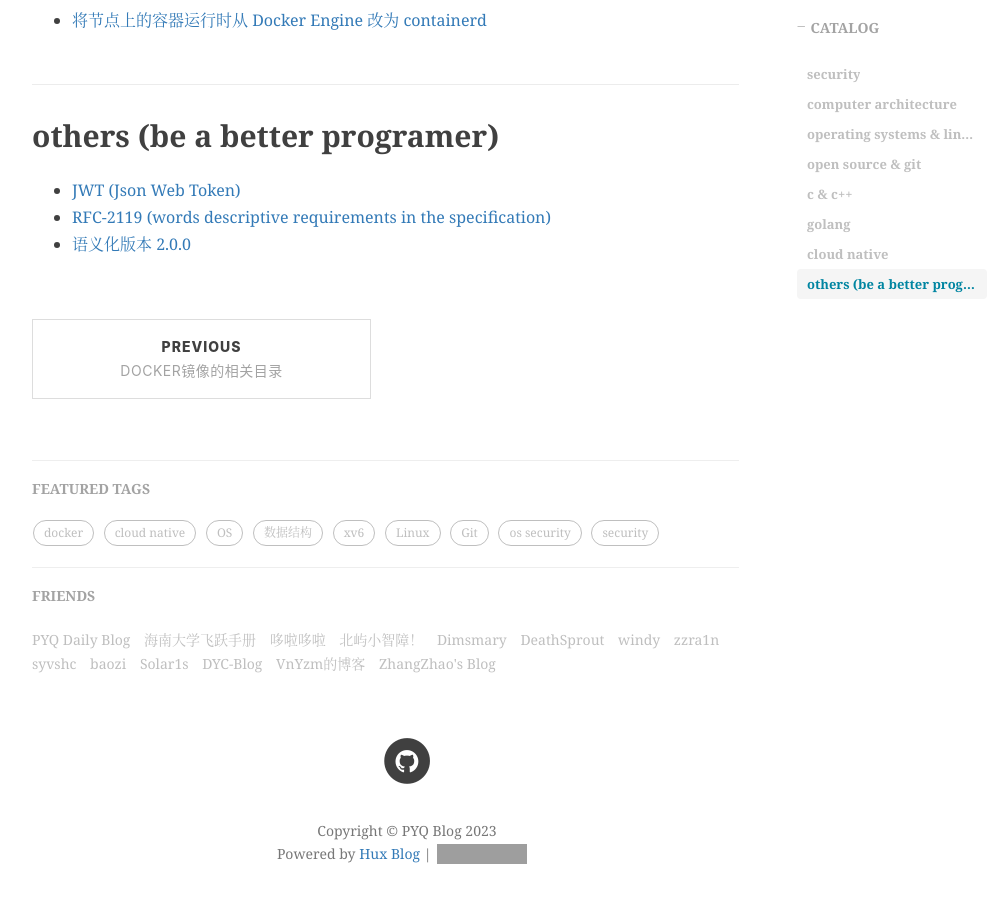
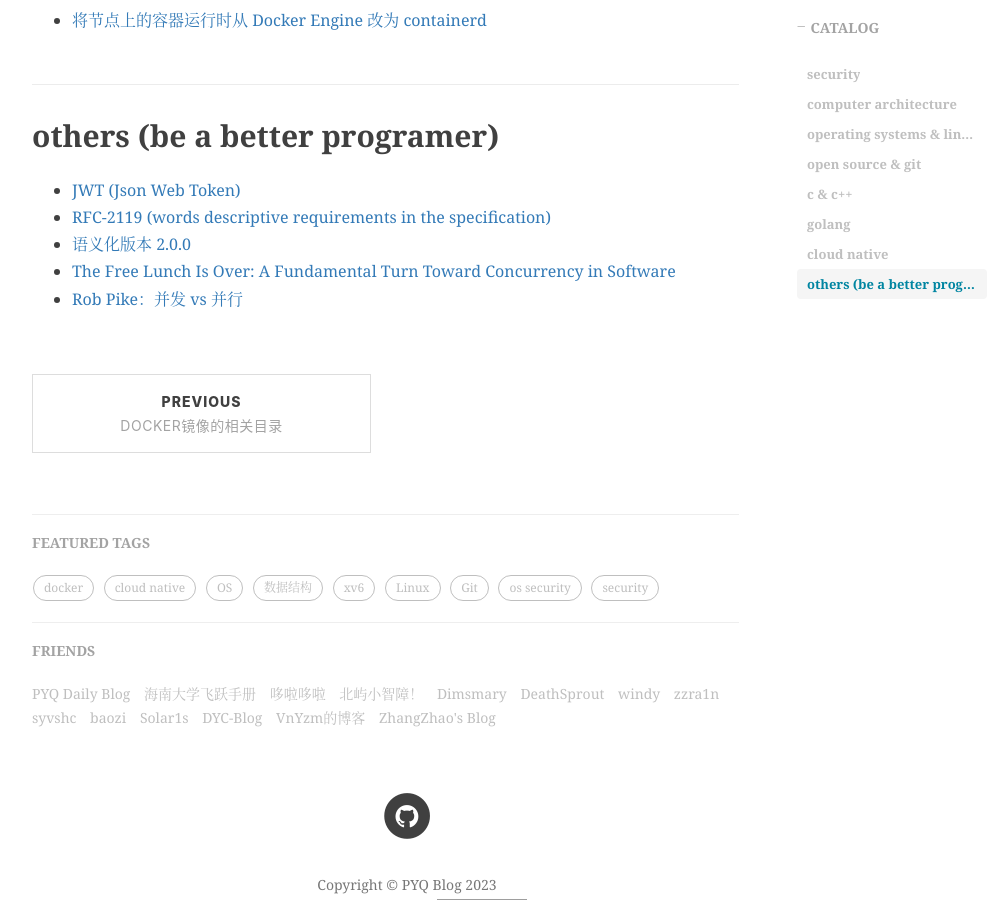
Before and after one commit to peng-yq/peng-yq.github.io, a Jekyll site: the page built from _posts/2100-10-04-good-blog-collection.md, in a window 1280 px wide and 900 px high, scrolled down 3274 px. Shown: the whole window, without its empty margins (233-1238 px from the left). Built offline with Jekyll 4.4.1, drawn with Linux system fonts in a browser that asks for light colours; nearby versions of some CDN libraries; formulas are drawn with MathJax 3; comment, search, counter and statistics services are not loaded; grey boxes are pictures that could not be loaded.

Commit message:
docs: update 2100-10-04-good-blog-collection

```diff
--- a/_posts/2100-10-04-good-blog-collection.md
+++ b/_posts/2100-10-04-good-blog-collection.md
@@ -97,3 +97,5 @@ tags:
 - [JWT (Json Web Token)](https://jwt.io/introduction)
 - [RFC-2119 (words descriptive requirements in the specification)](https://www.rfc-editor.org/rfc/rfc2119.html)
 - [语义化版本 2.0.0](https://semver.org/lang/zh-CN/)
+- [The Free Lunch Is Over: A Fundamental Turn Toward Concurrency in Software](http://www.gotw.ca/publications/concurrency-ddj.htm)
+- [Rob Pike：并发 vs 并行 ](https://www.bilibili.com/video/BV1EN411o7FY/)
```
